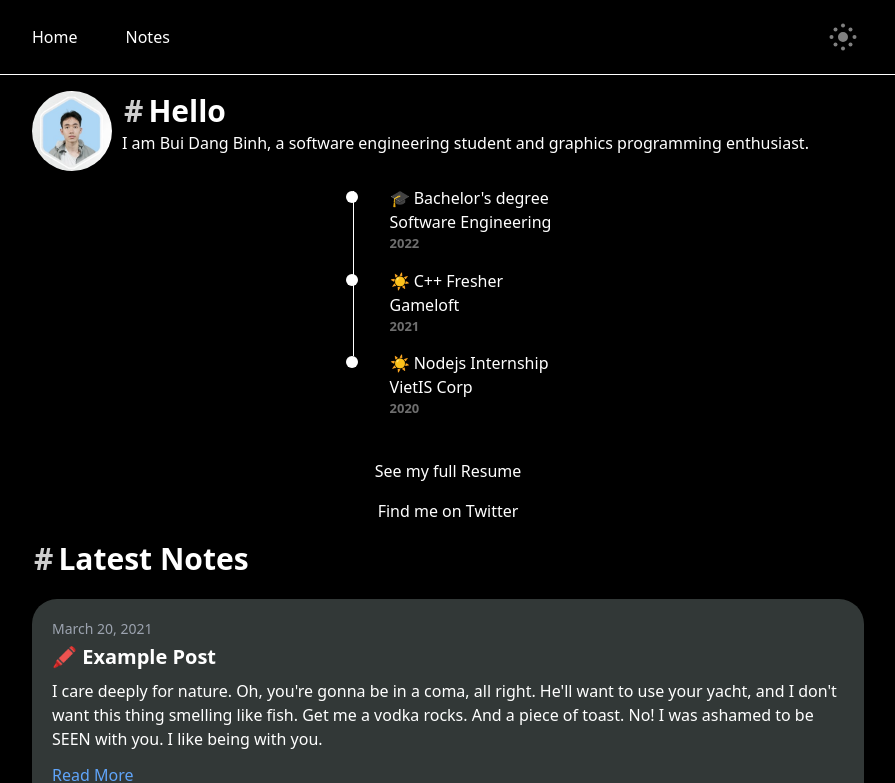
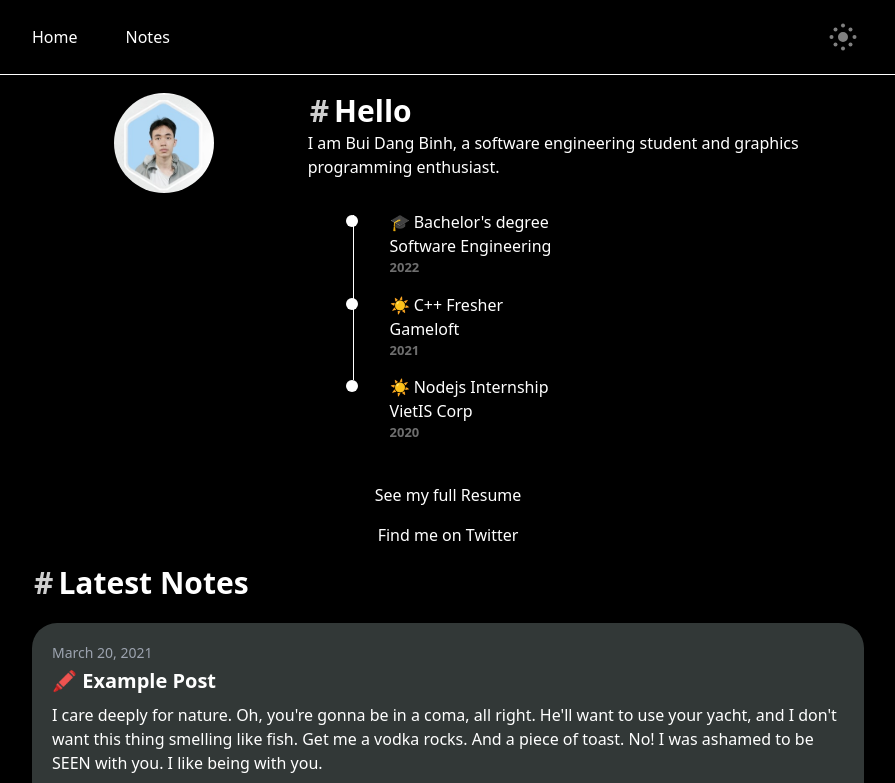
Before and after one commit to dunkbing/dunkbing.github.io, a Next.js app: page / in a window 1280 px wide. Shown: the top 783 px of the page, without its empty margins (192-1087 px from the left). Built offline with nearby package versions, Linux system fonts and the light colour scheme; what @tailwindcss/typography would draw is missing.

Commit message:
fix: weird avatar size

```diff
--- a/pages/index.tsx
+++ b/pages/index.tsx
@@ -18,14 +18,22 @@ export const Index = ({ posts }: IndexProps): JSX.Element => {
   return (
     <Layout favIcon={helloIcon}>
       <div className="flex flex-row">
-        <Image
-          className="image rounded-full"
-          width="80px"
-          height="60px"
-          src={profilePic}
-          alt="profile_pic"
-        />
-        <div style={{ marginLeft: '10px' }}>
+        <div style={{
+          width: "40%",
+          display: 'flex',
+          flexDirection: 'column',
+          alignItems: 'center',
+          justifyContent: 'center'
+        }} className="flex-auto">
+          <Image
+            className="image rounded-full"
+            width="100%"
+            height="100%"
+            src={profilePic}
+            alt="profile_pic"
+          />
+        </div>
+        <div className="mx-3">
           <Welcome message="Hello" />
           <p>
             I am Bui Dang Binh, a software engineering student and graphics
```
